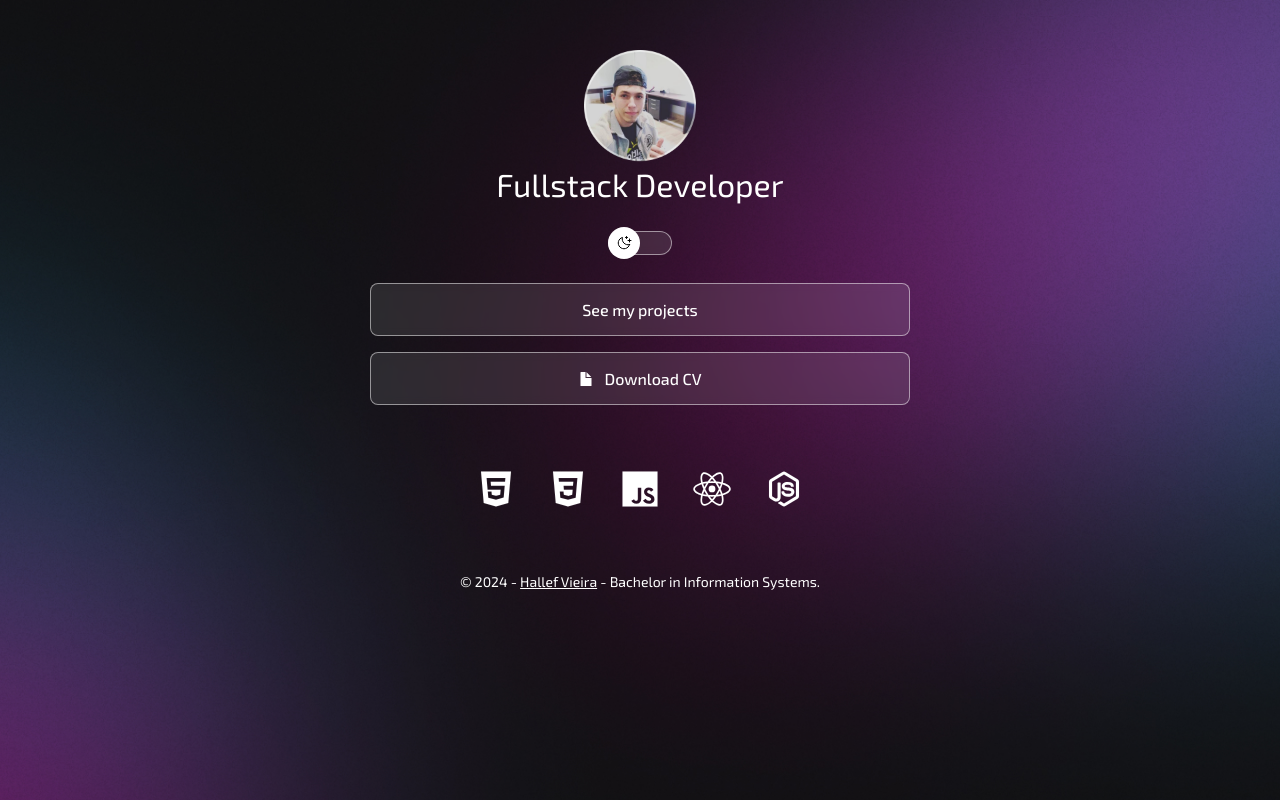
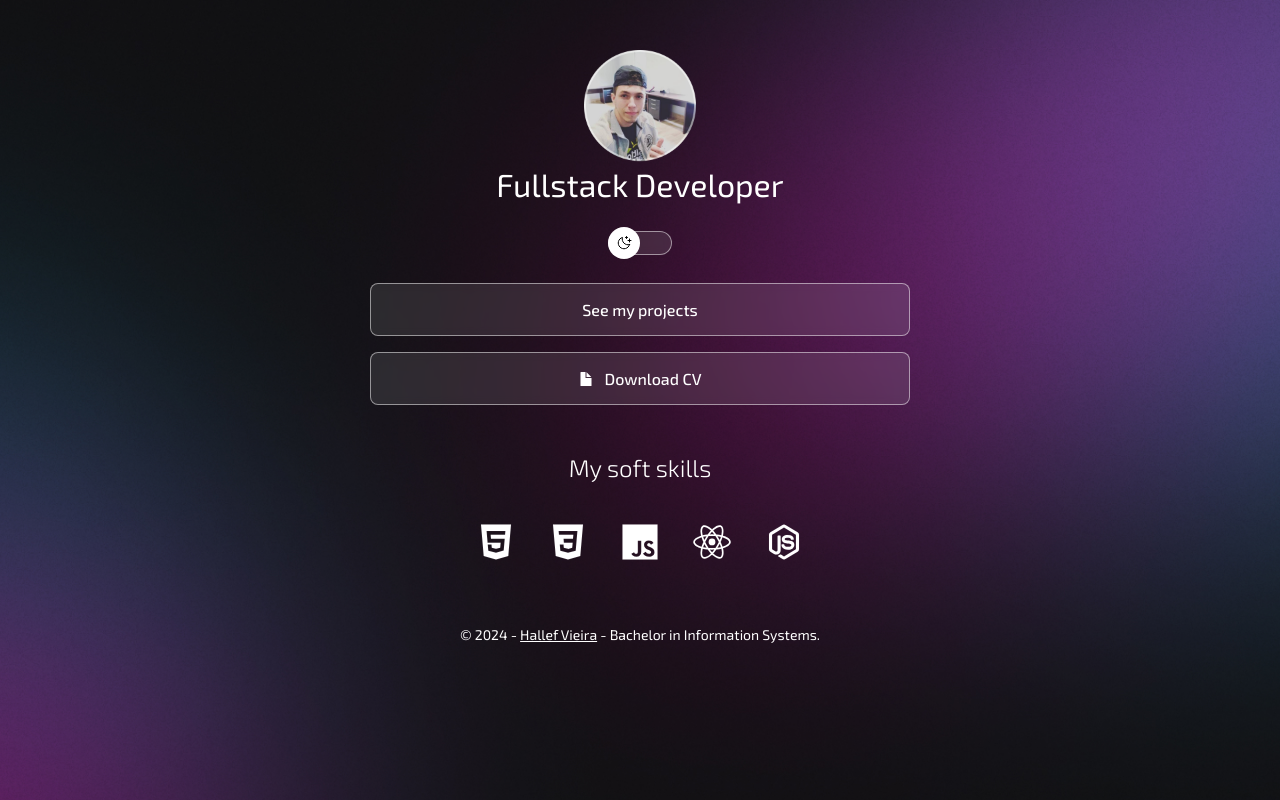
Before and after one commit to HallefHLVieira/my-self-portfolio, a plain HTML site: page index.html in a window 1280 px wide. Drawn offline with nearby package versions, Linux system fonts and the light colour scheme.

Commit message:
add session-title to social links

```diff
--- a/index.html
+++ b/index.html
@@ -48,6 +48,10 @@
       </ul>
 
       <!-- Session my skills -->
+      <div class="session-title">
+        <h2>My soft skills</h2>
+      </div>
+
       <div id="my-skills">
         <div class="tooltip">
           <span class="tooltiptext">HTML5</span>
--- a/style.css
+++ b/style.css
@@ -158,6 +158,15 @@ ul li a:hover {
 }
 
 /* ------------------------------ SOCIAL LINKS -------------------------------*/
+.session-title {
+  text-align: center;
+  padding: 24px 24px 0 24px;
+}
+
+.session-title h2 {
+  font-weight: 300;
+}
+
 #my-skills {
   display: flex;
   justify-content: center;
```
